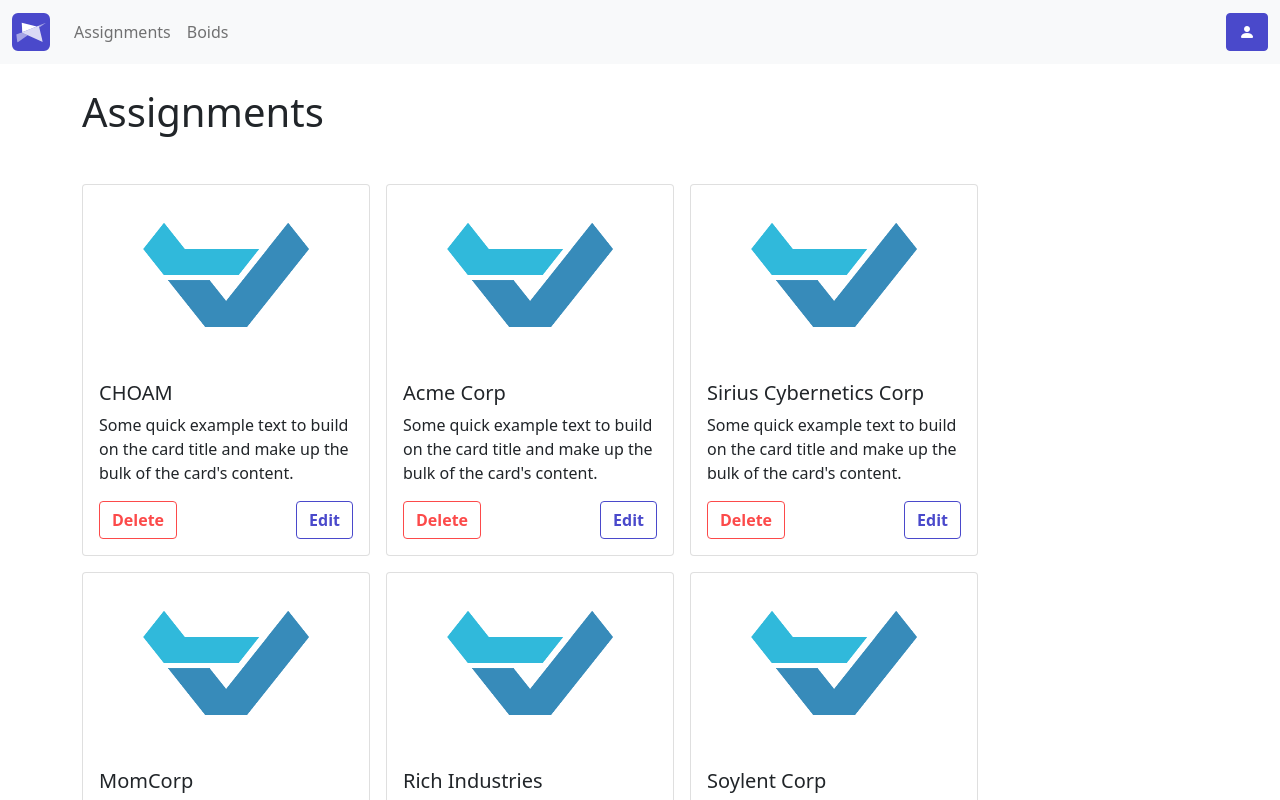
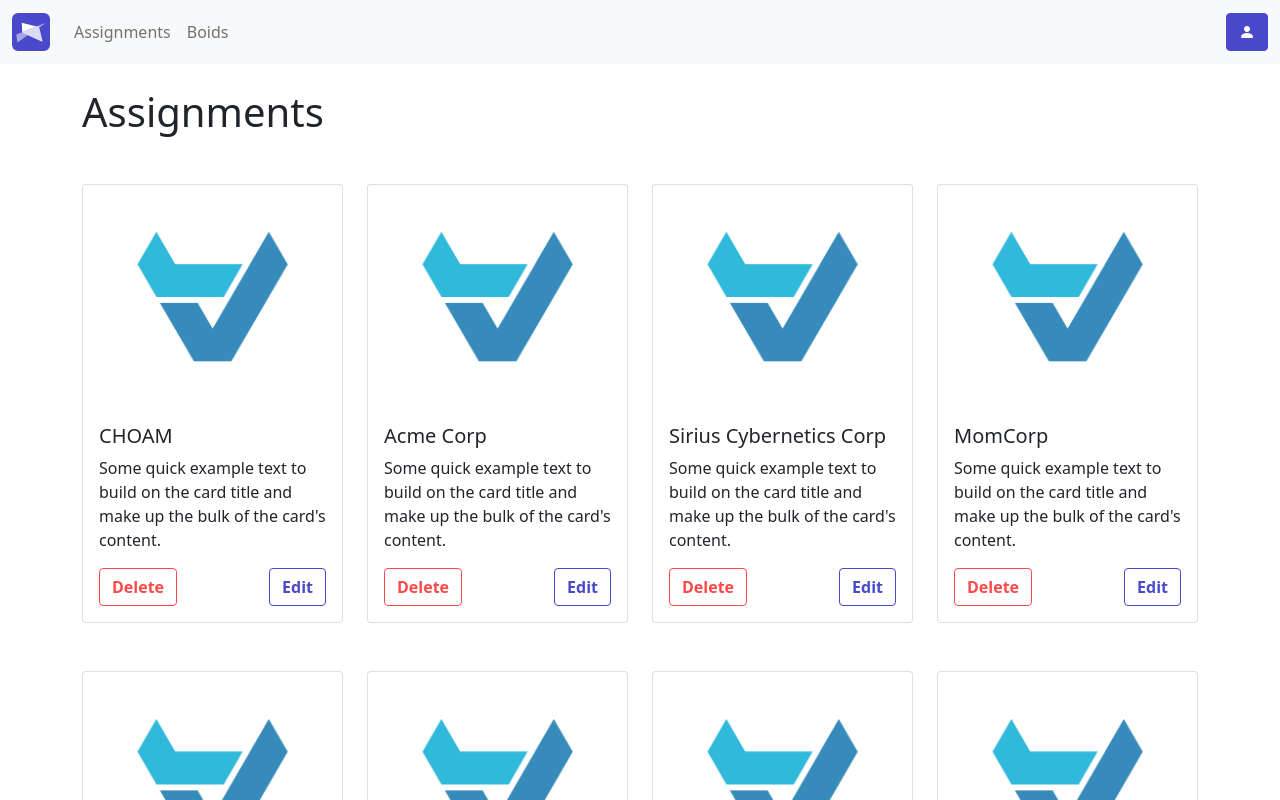
Before and after one commit to vbackeberg/go-bootstrap-angular, an Angular app: page /assignments in a window 1280 px wide. Shown: the top 800 px of the page. Built offline with nearby package versions, Linux system fonts and the light colour scheme.

Commit message:
Fix card layout

```diff
--- a/src/app/assignments/assignments.component.html
+++ b/src/app/assignments/assignments.component.html
@@ -1,18 +1,9 @@
 <div class="container">
   <h1 class="mb-5">Assignments</h1>
-  <div
-    class="row gap-3 g-0 row-cols-1 row-cols-sm-2 row-cols-md-3 row-cols-lg-4"
-  >
-    <div
-      *ngFor="let assignment of assignments"
-      class="card"
-      style="width: 18rem"
-    >
-      <img
-        style="height: 180px"
-        src="./../../assets/example-logo.png"
-        class="img-fluid"
-      />
+  <div class="row gy-5 row-cols-1 row-cols-md-2 row-cols-lg-3 row-cols-xl-4">
+    <div *ngFor="let assignment of assignments">
+      <div class="card">
+        <img src="./../../assets/example-logo.png" class="img-fluid" />
         <div class="card-body">
           <h5 class="card-title">{{ assignment.name }}</h5>
           <p class="card-text">{{ assignment.description }}</p>
@@ -22,14 +13,17 @@
           </div>
         </div>
       </div>
+    </div>
 
     <ng-container *ngIf="loading">
-      <div *ngFor="let i of [1, 2, 3]" class="card">
+      <div *ngFor="let i of [1, 2, 3, 4]">
+        <div class="card">
           <div style="height: 180px" class="bg-dark bg-opacity-25"></div>
           <div class="card-body">
             <h5 class="card-title placeholder-glow">
               <span class="placeholder col-6"></span>
             </h5>
+            <div class="bg-dark bg-opacity-25"></div>
             <p class="card-text placeholder-glow">
               <span class="placeholder col-7"></span>
               <span class="placeholder col-4"></span>
@@ -48,6 +42,7 @@
             </div>
           </div>
         </div>
+      </div>
     </ng-container>
   </div>
 </div>
```
Lines whose indentation alone changed are shown as unchanged.
